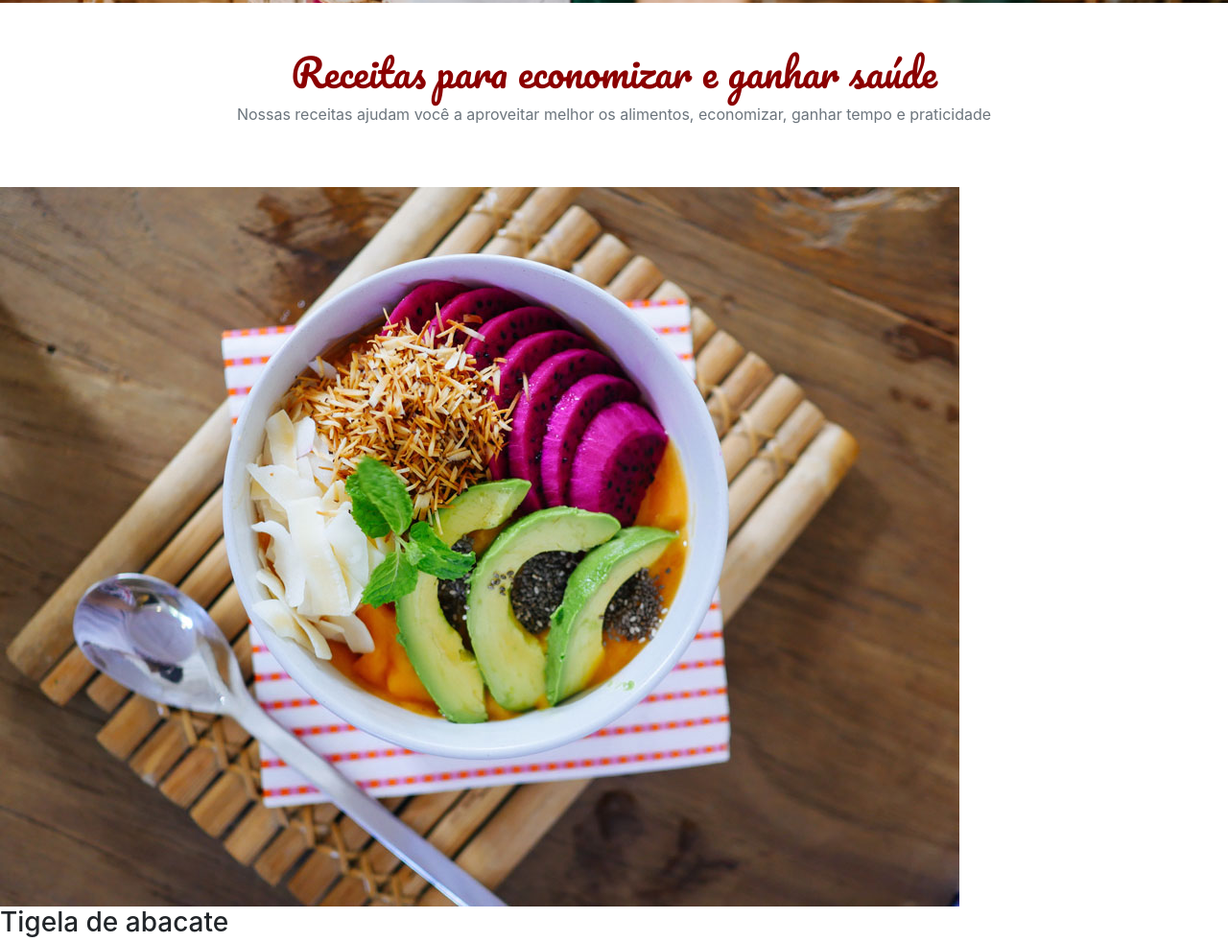
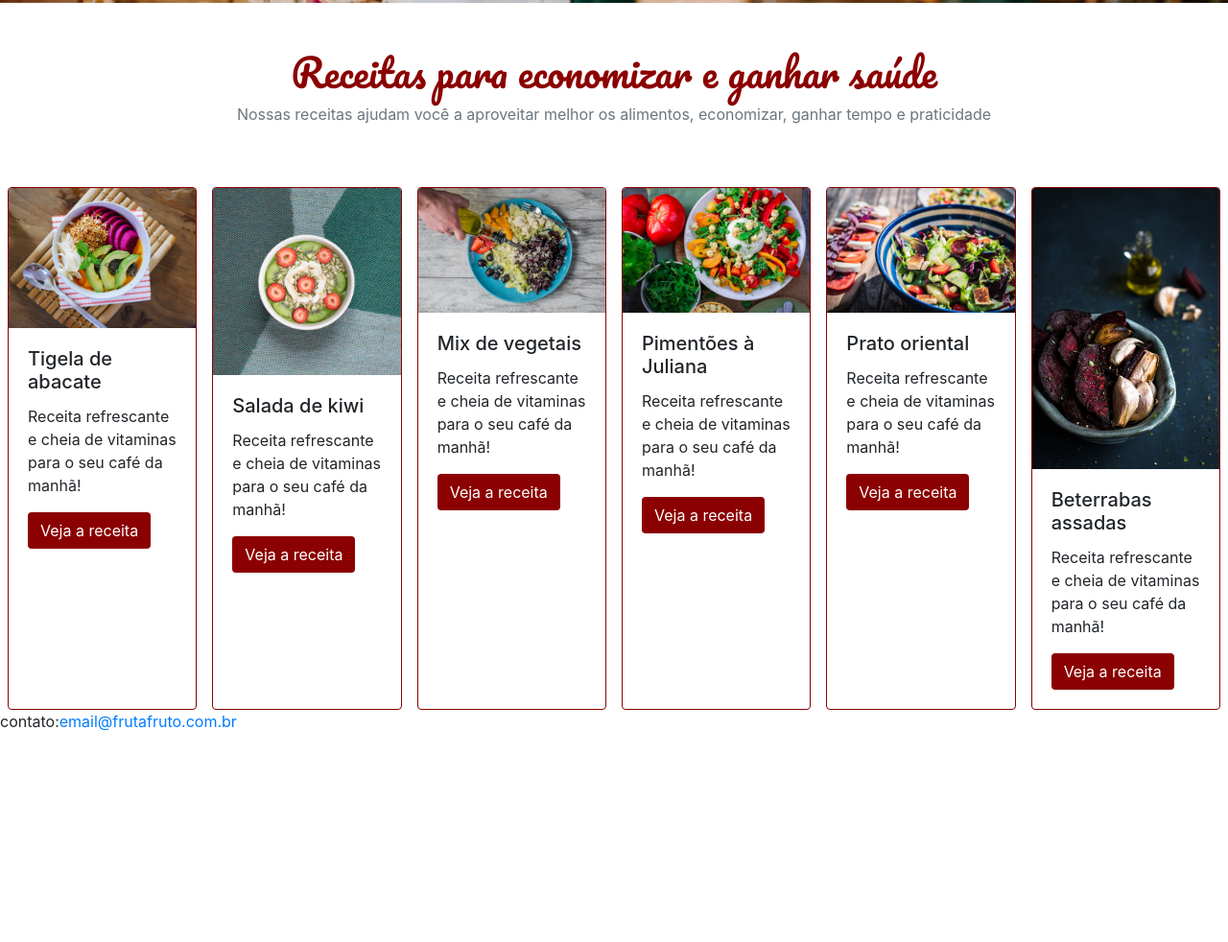
Before and after one commit to NobertoFerreiraFilho/NobertoRecipes-bootstrap, a plain HTML site: page index.html in a window 1280 px wide. Shown: the part 453-1435 px from the top of the page at 96% size. After the commit the page ends 1233 px from the top, so only its background shows below. Drawn offline with nearby package versions, Linux system fonts and the light colour scheme.

Commit message:
[NRB]0010 FEATURE/Create Card section and styles

```diff
--- a/index.html
+++ b/index.html
@@ -20,9 +20,11 @@
   </head>
 
   <body>
-    <header>
+    <header class="cabecalho">
       <nav class="navbar navbar-expand-lg navbar-light bg-light d-flex">
-        <a class="navbar-brand font-titulo" href="#"><strong class="especial-color">Noberto</strong>Recipes</a>
+        <a class="navbar-brand font-titulo" href="#"
+          ><strong class="especial-color">Noberto</strong>Recipes</a
+        >
         <button
           class="navbar-toggler"
           type="button"
@@ -51,8 +53,8 @@
         </div>
       </nav>
     </header>
-
-    <div class="bd-example">
+    <main>
+      <section class="carousel">
         <div
           id="carouselExampleCaptions"
           class="carousel slide"
@@ -68,17 +70,17 @@
             <li data-target="#carouselExampleCaptions" data-slide-to="1"></li>
           </ol>
           <div class="carousel-inner font-titulo">
-          <div class="carousel-item active">
+            <article class="carousel-item active">
               <img
                 src="/src/img/carrossel-img1.jpg"
                 class="d-block w-100 image-carousel"
                 alt="Photo of a Street Market"
               />
-            <div class="carousel-caption d-none d-md-block h-50 ">
+              <div class="carousel-caption d-none d-md-block h-50">
                 <h1 class="display-4">Better reuse food!</h1>
               </div>
-          </div>
-          <div class="carousel-item">
+            </article>
+            <article class="carousel-item">
               <img
                 src="/src/img/carrossel-img2.jpg"
                 class="d-block w-100 image-carousel"
@@ -87,7 +89,7 @@
               <div class="carousel-caption d-none d-md-block h-50">
                 <h1 class="display-4">Save and gain health!</h1>
               </div>
-          </div>
+            </article>
           </div>
           <a
             class="carousel-control-prev"
@@ -108,62 +110,110 @@
             <span class="sr-only">Next</span>
           </a>
         </div>
-    </div>
+      </section>
+      <section class="titles">
+        <h1 class="text-center font-titulo especial-color pt-5">
+          Receitas para economizar e ganhar saúde
+        </h1>
+        <p class="text-center text-secondary pb-5">
+          Nossas receitas ajudam você a aproveitar melhor os alimentos,
+          economizar, ganhar tempo e praticidade
+        </p>
+      </section>
 
-    <h1 class="text-center font-titulo especial-color pt-5">Receitas para economizar e ganhar saúde</h1>
-    <p class="text-center text-secondary pb-5">
-      Nossas receitas ajudam você a aproveitar melhor os alimentos, economizar,
-      ganhar tempo e praticidade
-    </p>
-
+      <section class="recipes d-flex justify-content-around">
+        <div class="card mx-2 border-especial-color" style="width: 18rem">
           <img
             src="src/img/receita-abacate.jpg"
+            class="card-img-top"
             alt="tigela com salada de abacate, vista superior"
           />
-    <h3>Tigela de abacate</h3>
-    <p>Receita refrescante e cheia de vitaminas para o seu café da manhã!</p>
-
+          <div class="card-body">
+            <h5 class="card-title">Tigela de abacate</h5>
+            <p class="card-text">
+              Receita refrescante e cheia de vitaminas para o seu café da manhã!
+            </p>
+            <a href="#" class="btn button-especial-color">Veja a receita</a>
+          </div>
+        </div>
+        <div class="card mx-2 border-especial-color" style="width: 18rem">
           <img
             src="src/img/receita-kiwi.jpg"
+            class="card-img-top"
             alt="tigela de mingau com kiwi, vista superior"
           />
-    <h3>Salada de kiwi</h3>
-    <p>Receita refrescante e cheia de vitaminas para o seu café da manhã!</p>
-
+          <div class="card-body">
+            <h5 class="card-title">Salada de kiwi</h5>
+            <p class="card-text">
+              Receita refrescante e cheia de vitaminas para o seu café da manhã!
+            </p>
+            <a href="#" class="btn button-especial-color">Veja a receita</a>
+          </div>
+        </div>
+        <div class="card mx-2 border-especial-color" style="width: 18rem">
           <img
             src="src/img/receita-mix.jpg"
+            class="card-img-top"
             alt="prato com mix de vegetais e mão de pessoa adicionando azeite, vista superior"
           />
-    <h3>Mix de vegetais</h3>
-    <p>Receita refrescante e cheia de vitaminas para o seu café da manhã!</p>
-
+          <div class="card-body">
+            <h5 class="card-title">Mix de vegetais</h5>
+            <p class="card-text">
+              Receita refrescante e cheia de vitaminas para o seu café da manhã!
+            </p>
+            <a href="#" class="btn button-especial-color">Veja a receita</a>
+          </div>
+        </div>
+        <div class="card mx-2 border-especial-color" style="width: 18rem">
           <img
             src="src/img/receita-pimentoes.jpg"
+            class="card-img-top"
             alt="prato de salada de pimentões com alguns ingredientes ao lado, vista superior"
           />
-    <h3>Pimentões à Juliana</h3>
-    <p>Receita refrescante e cheia de vitaminas para o seu café da manhã!</p>
-
+          <div class="card-body">
+            <h5 class="card-title">Pimentões à Juliana</h5>
+            <p class="card-text">
+              Receita refrescante e cheia de vitaminas para o seu café da manhã!
+            </p>
+            <a href="#" class="btn button-especial-color">Veja a receita</a>
+          </div>
+        </div>
+        <div class="card mx-2 border-especial-color" style="width: 18rem">
           <img
             src="src/img/receita-oriental.jpg"
+            class="card-img-top"
             alt="tigela com salada de vegetais estilo oriental, vista de cima"
           />
-    <h3>Prato oriental</h3>
-    <p>Receita refrescante e cheia de vitaminas para o seu café da manhã!</p>
-
+          <div class="card-body">
+            <h5 class="card-title">Prato oriental</h5>
+            <p class="card-text">
+              Receita refrescante e cheia de vitaminas para o seu café da manhã!
+            </p>
+            <a href="#" class="btn button-especial-color">Veja a receita</a>
+          </div>
+        </div>
+        <div class="card mx-2 border-especial-color" style="width: 18rem">
           <img
             src="src/img/receita-beterrabas.jpg"
+            class="card-img-top"
             alt="tigela com beterrabas e dentes de alho assados em primeiro plano, com ingredientes ao fundo"
           />
-    <h3>Beterrabas assadas</h3>
-    <p>Receita refrescante e cheia de vitaminas para o seu café da manhã!</p>
-
+          <div class="card-body">
+            <h5 class="card-title">Beterrabas assadas</h5>
+            <p class="card-text">
+              Receita refrescante e cheia de vitaminas para o seu café da manhã!
+            </p>
+            <a href="#" class="btn button-especial-color">Veja a receita</a>
+          </div>
+        </div>
+      </section>
       <p>
         contato:<a href="mailto:email@frutafruto.com.br"
           >email@frutafruto.com.br</a
         >
       </p>
-
+    </main>
+    <footer></footer>
     <script
       src="https://code.jquery.com/jquery-3.2.1.slim.min.js"
       integrity="sha384-KJ3o2DKtIkvYIK3UENzmM7KCkRr/rE9/Qpg6aAZGJwFDMVNA/GpGFF93hXpG5KkN"
--- a/src/style.css
+++ b/src/style.css
@@ -13,3 +13,12 @@
     min-height: 250px;
     max-height: 400px;
 }
+
+.button-especial-color{
+    background-color: darkred;
+    color: white;
+}
+
+.border-especial-color{
+    border-color: darkred;
+}
```
Also changed, not shown: src/semantica-html/html-divs.html (deleted, +0 -32 lines), src/semantica-html/html-semantico.html (deleted, +0 -36 lines), src/semantica-html/apple.png (deleted), 1 other file. Lines whose indentation alone changed are shown as unchanged.
